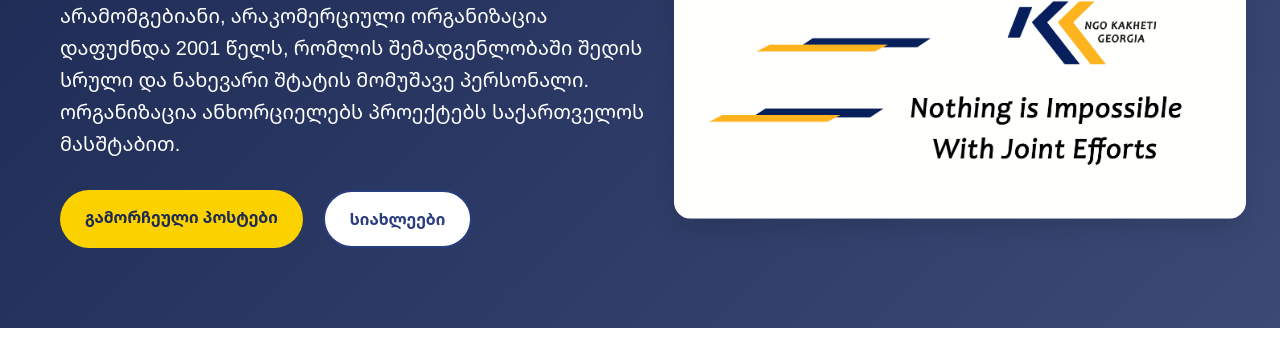
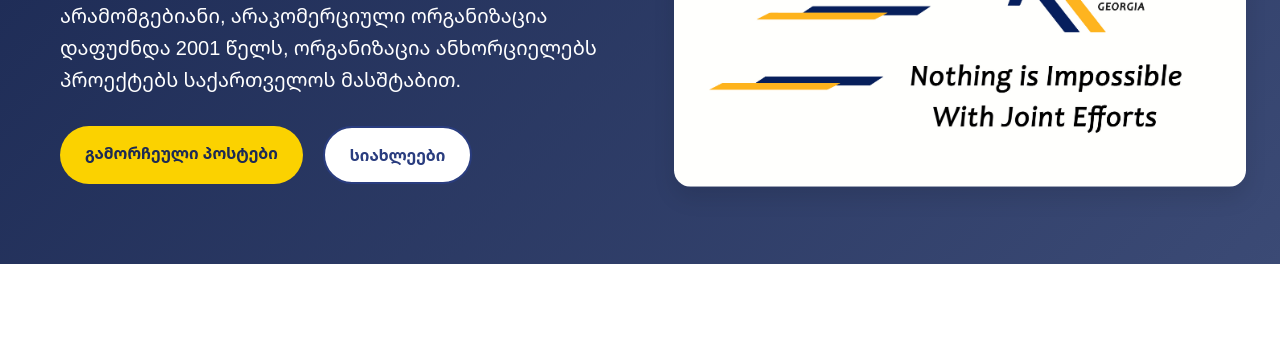
Before and after one commit to Kakheti1/kakheti, an Eleventy site: page src/index.njk in a window 1280 px wide. Shown: the part 252-603 px from the top of the page. Built offline with nearby package versions, Linux system fonts and the light colour scheme; Eleventy itself is replaced by a stand-in of ours; files that its build step writes are made by us from their sources.

```diff
--- a/src/index.njk
+++ b/src/index.njk
@@ -7,7 +7,7 @@ layout: 'base.njk'
   <div class="container flow">
       <div class="hero__content flow">
         <h1 class="section-title">NGO Kakheti</h1>
-        <p>არამომგებიანი, არაკომერციული ორგანიზაცია დაფუძნდა 2001 წელს, რომლის შემადგენლობაში შედის სრული და ნახევარი შტატის მომუშავე პერსონალი.
+        <p>არამომგებიანი, არაკომერციული ორგანიზაცია დაფუძნდა 2001 წელს,
            ორგანიზაცია ანხორციელებს პროექტებს საქართველოს მასშტაბით.</p>
         <div class="flex-group">
           <a href="#featured-articles" class="btn btn--primary">გამორჩეული პოსტები</a>
```
